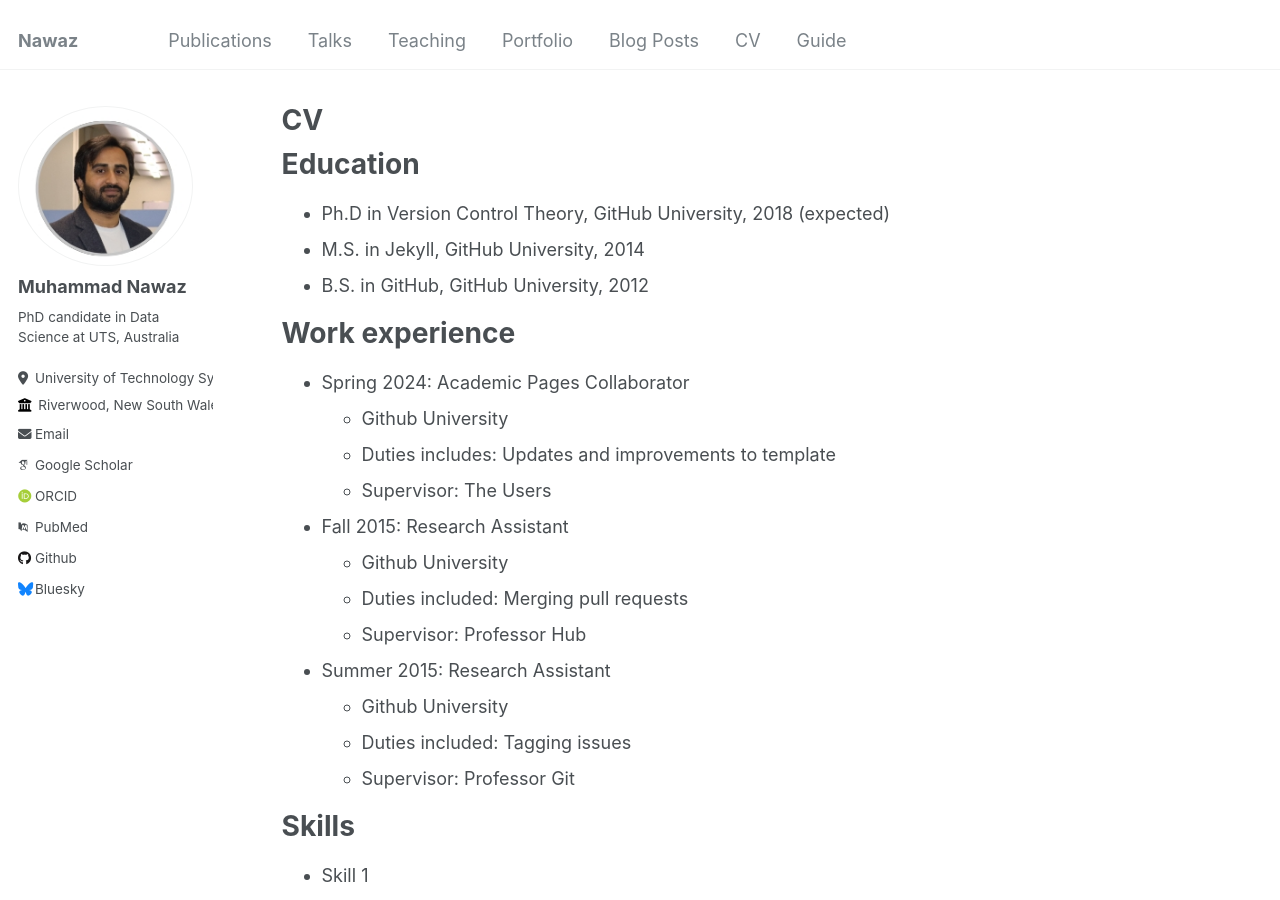
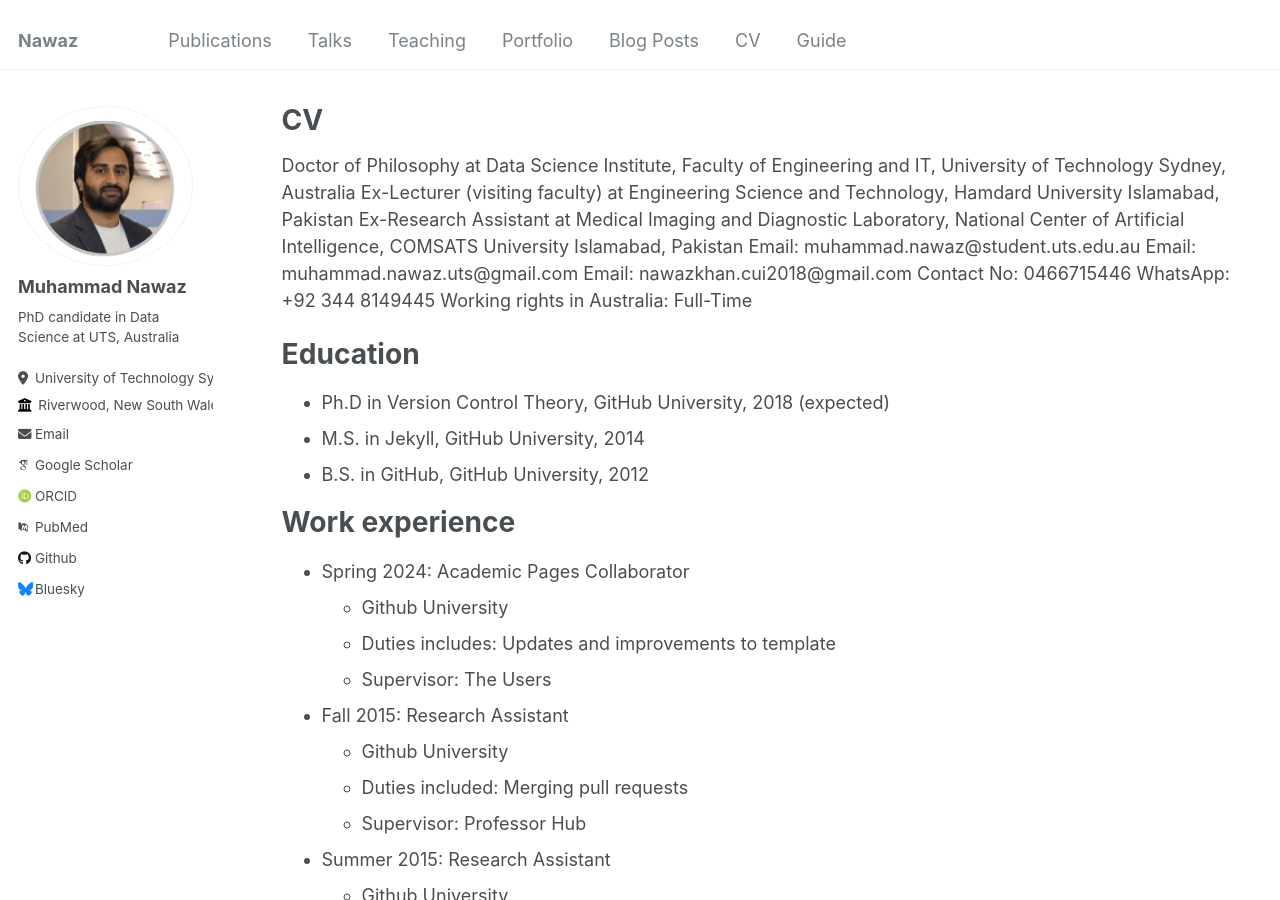
Before and after one commit to basmakhan11/Nawaz.github.io, a Jekyll site: the page built from _pages/cv.md, in a window 1280 px wide and 900 px high. Built offline with Jekyll 4.4.1, drawn with Linux system fonts in a browser that asks for light colours; some web fonts are replaced.

Commit message:
Update cv.md

```diff
--- a/_pages/cv.md
+++ b/_pages/cv.md
@@ -8,6 +8,20 @@ redirect_from:
 ---
 
 {% include base_path %}
+
+Doctor of Philosophy at Data Science Institute, Faculty of Engineering and IT,
+University of Technology Sydney, Australia
+Ex-Lecturer (visiting faculty) at Engineering Science and Technology,
+Hamdard University Islamabad, Pakistan
+Ex-Research Assistant at Medical Imaging and Diagnostic Laboratory,
+National Center of Artificial Intelligence,
+COMSATS University Islamabad, Pakistan
+Email: muhammad.nawaz@student.uts.edu.au
+Email: muhammad.nawaz.uts@gmail.com
+Email: nawazkhan.cui2018@gmail.com
+Contact No: 0466715446
+WhatsApp: +92 344 8149445
+Working rights in Australia: Full-Time
 
 Education
 ======
```
